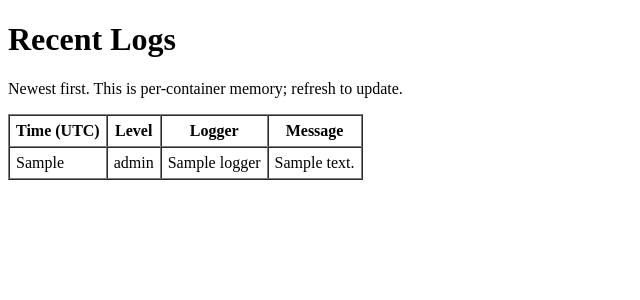
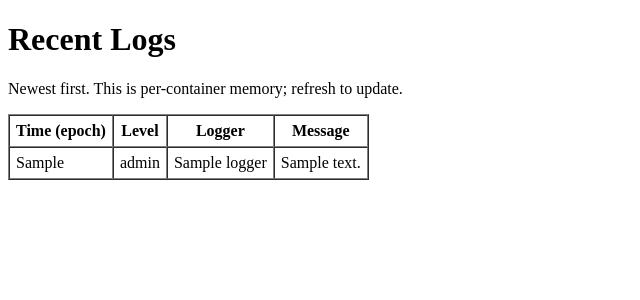
Before and after one commit to mamarda/tv-streamer, a Flask app: template tv-streamer/templates/logs.html in a window 1280 px wide. Shown: the part 26-326 px from the top of the page, without its empty margins (0-640 px from the left). Run offline with Flask 3, Linux system fonts and the light colour scheme; the template is opened without the code that fills it: most values are stand-ins (such as "Sample title", 1, 10 or a date in 2020); parts of the project's set-up code (start-up, migrations or seed data) failed here and were passed over.

Commit message:
Update logs.html

```diff
--- a/tv-streamer/templates/logs.html
+++ b/tv-streamer/templates/logs.html
@@ -5,7 +5,7 @@
 <table border="1" cellpadding="6" cellspacing="0">
   <thead>
     <tr>
-      <th>Time (UTC)</th>
+      <th>Time (epoch)</th>
       <th>Level</th>
       <th>Logger</th>
       <th>Message</th>
```
